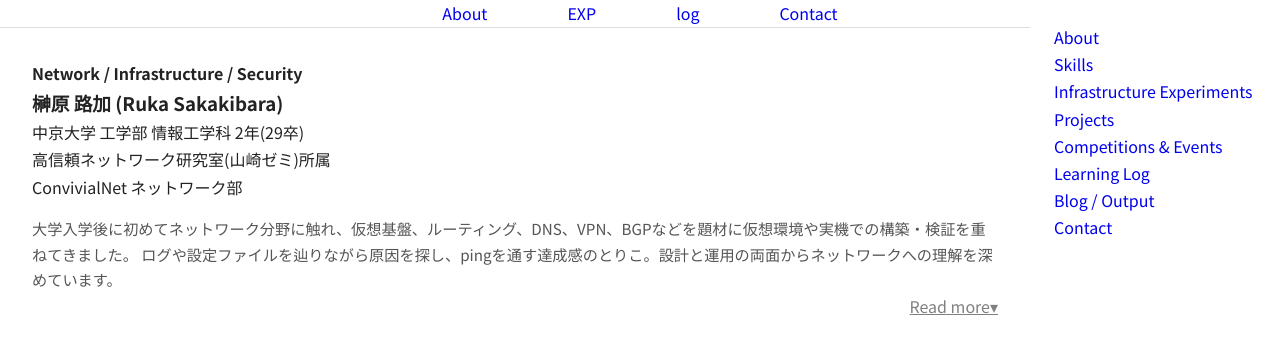
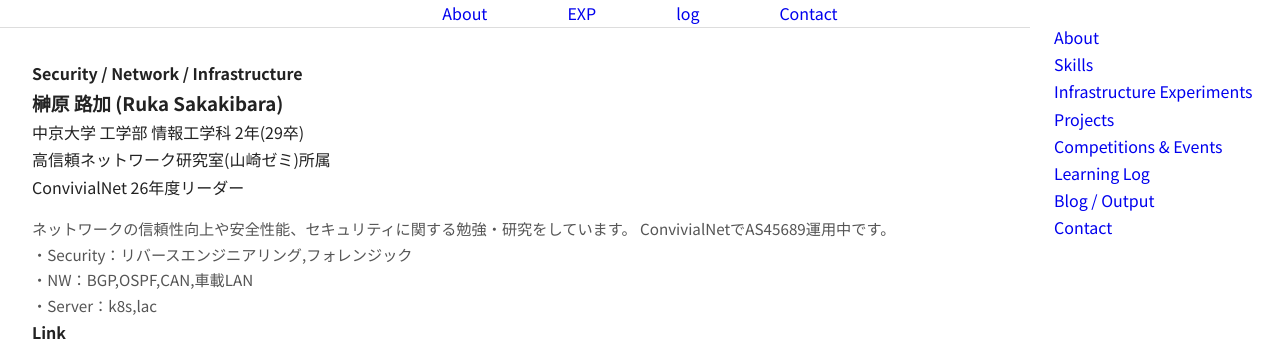
Before and after one commit to suu0sgwr/suu0sgwr.github.io, a plain HTML site: page about/index.html in a window 1280 px wide. Shown: the top 344 px of the page. Drawn offline with nearby package versions, Linux system fonts and the light colour scheme; files whose address does not match are found by name.

Commit message:
index update

```diff
--- a/about/index.html
+++ b/about/index.html
@@ -35,17 +35,20 @@
         <div id="header"></div>
         <div id="flex">
             <main>
-                <h4>Network / Infrastructure / Security</h4>
+                <h4>Security / Network / Infrastructure</h4>
                 <h3>榊原 路加 (Ruka Sakakibara)</h3>
                 <p>
                     中京大学 工学部 情報工学科 2年(29卒)<br>
                     高信頼ネットワーク研究室(山崎ゼミ)所属<br>
-                    ConvivialNet ネットワーク部<br>
+                    ConvivialNet 26年度リーダー<br>
                 </p>
                 <p style="margin-top: 15px; font-size: 0.95rem; color: #555;">
-                大学入学後に初めてネットワーク分野に触れ、仮想基盤、ルーティング、DNS、VPN、BGPなどを題材に仮想環境や実機での構築・検証を重ねてきました。
-                ログや設定ファイルを辿りながら原因を探し、pingを通す達成感のとりこ。設計と運用の両面からネットワークへの理解を深めています。
-                </p><a href="/interest-carrervision/index.html" class="more-link">Read more▾</a><br>
+                ネットワークの信頼性向上や安全性能、セキュリティに関する勉強・研究をしています。
+                ConvivialNetでAS45689運用中です。<br>
+                ・Security：リバースエンジニアリング,フォレンジック<br>
+                ・NW：BGP,OSPF,CAN,車載LAN<br>
+                ・Server：k8s,lac
+                </p><!--<a href="/interest-carrervision/index.html" class="more-link">Read more▾</a><br>-->
                 <h4>Link</h4>
                 <img src="https://www.convivial.ne.jp/images/logo.png"alt="ConvivialNet icon" style="height:1.2em; width:auto; vertical-align:middle;"></a>
                 <a href="https://www.convivial.ne.jp/">ConvivialNet</a><br>
```
